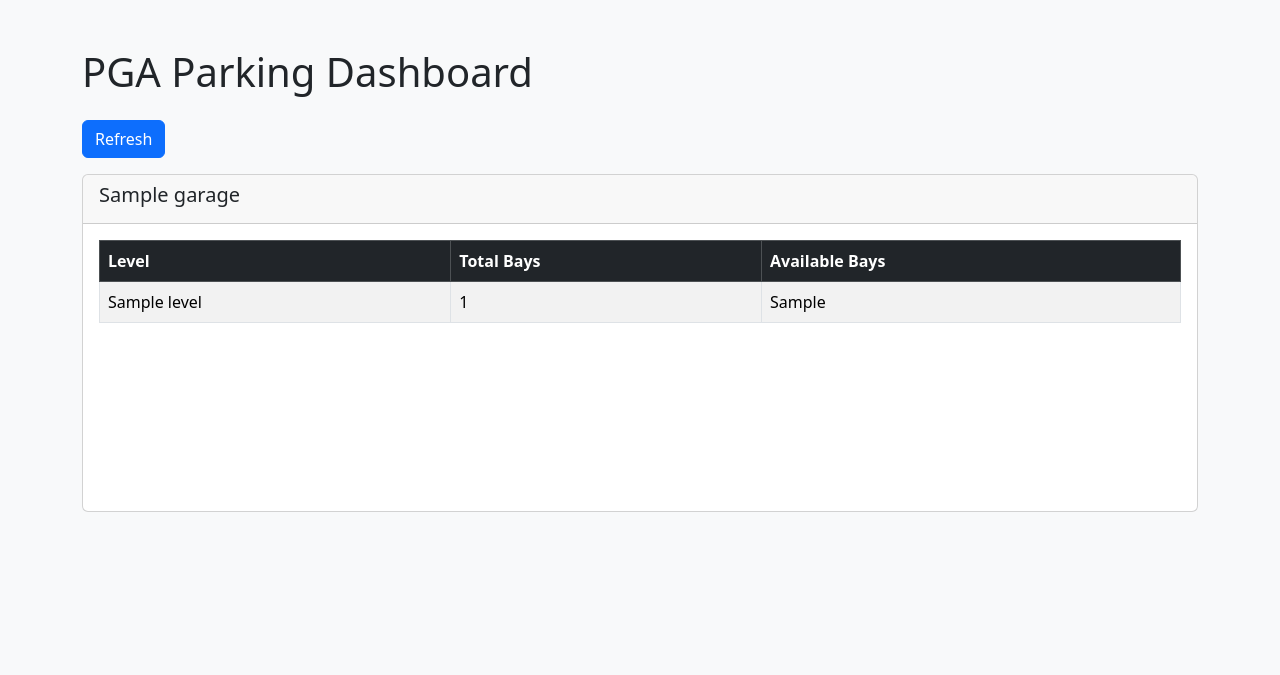
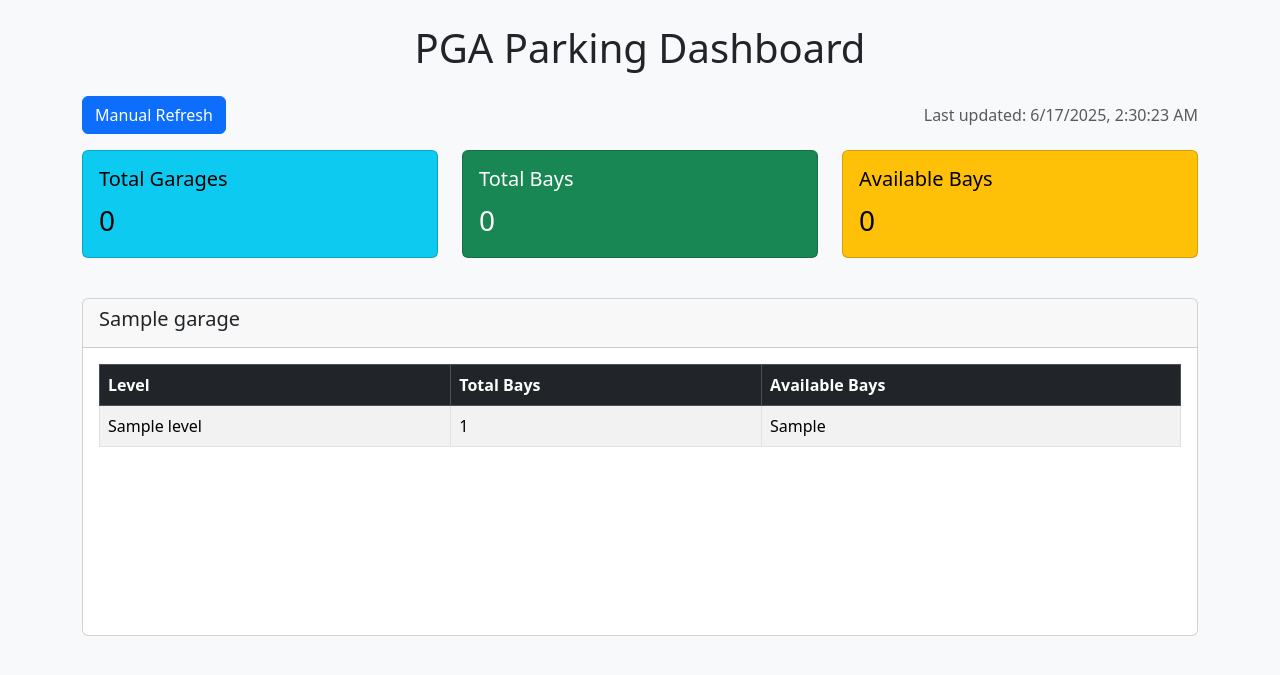
Before and after one commit to yosef-w/PGABackend, a Python web app: template templates/dashboard.html.j2 in a window 1280 px wide. Shown: the top 675 px of the page. Run offline with Jinja, Linux system fonts and the light colour scheme; the template is opened without the code that fills it: most values are stand-ins (such as "Sample title", 1, 10 or a date in 2020); a map, chart or similar area stays blank.

Commit message:
Add dashboard template and enhancements

```diff
--- a/templates/dashboard.html.j2
+++ b/templates/dashboard.html.j2
@@ -9,10 +9,44 @@
   <script src="https://cdn.jsdelivr.net/npm/chart.js"></script>
 </head>
 <body class="bg-light">
-  <div class="container mt-5">
-    <h1 class="mb-4">PGA Parking Dashboard</h1>
+  <div class="container my-4">
+    <h1 class="text-center mb-4">PGA Parking Dashboard</h1>
 
-    <button class="btn btn-primary mb-3" onclick="location.reload()">Refresh</button>
+    <div class="d-flex justify-content-between align-items-center mb-3">
+      <div>
+        <button class="btn btn-primary" onclick="location.reload()">Manual Refresh</button>
+      </div>
+      <div class="text-muted" id="last-updated">
+        Last updated: <span id="timestamp"></span>
+      </div>
+    </div>
+
+    <div class="row mb-4">
+      <div class="col-md-4">
+        <div class="card text-bg-info mb-3">
+          <div class="card-body">
+            <h5 class="card-title">Total Garages</h5>
+            <p class="card-text fs-3" id="total-garages">0</p>
+          </div>
+        </div>
+      </div>
+      <div class="col-md-4">
+        <div class="card text-bg-success mb-3">
+          <div class="card-body">
+            <h5 class="card-title">Total Bays</h5>
+            <p class="card-text fs-3" id="total-bays">0</p>
+          </div>
+        </div>
+      </div>
+      <div class="col-md-4">
+        <div class="card text-bg-warning mb-3">
+          <div class="card-body">
+            <h5 class="card-title">Available Bays</h5>
+            <p class="card-text fs-3" id="available-bays">0</p>
+          </div>
+        </div>
+      </div>
+    </div>
 
     {% for garage in data %}
       <div class="card mb-4">
@@ -46,15 +80,33 @@
   </div>
 
   <script>
-    document.addEventListener("DOMContentLoaded", function () {
     const garageData = {{ data | tojson }};
 
+    function updateSummary() {
+      let totalGarages = garageData.length;
+      let totalBays = 0;
+      let availableBays = 0;
+
+      garageData.forEach(garage => {
+        garage.levels.forEach(level => {
+          totalBays += level.total_bays;
+          availableBays += level.available_bays;
+        });
+      });
+
+      document.getElementById("total-garages").textContent = totalGarages;
+      document.getElementById("total-bays").textContent = totalBays;
+      document.getElementById("available-bays").textContent = availableBays;
+    }
+
+    function updateCharts() {
       garageData.forEach((garage, idx) => {
         const ctx = document.getElementById(`chart-${idx + 1}`).getContext('2d');
         const labels = garage.levels.map(l => l.level_name);
         const totalBays = garage.levels.map(l => l.total_bays);
         const availableBays = garage.levels.map(l => l.available_bays);
 
+        try {
           new Chart(ctx, {
             type: 'bar',
             data: {
@@ -74,6 +126,16 @@
             },
             options: {
               responsive: true,
+              plugins: {
+                tooltip: {
+                  callbacks: {
+                    label: function(context) {
+                      const val = context.raw;
+                      return `${context.dataset.label}: ${val}`;
+                    }
+                  }
+                }
+              },
               scales: {
                 y: {
                   beginAtZero: true,
@@ -82,7 +144,28 @@
               }
             }
           });
+        } catch (err) {
+          console.error("Chart rendering error:", err);
+        }
       });
+    }
+
+    function updateTimestamp() {
+      const now = new Date();
+      document.getElementById("timestamp").textContent = now.toLocaleString();
+    }
+
+    function autoRefresh(interval = 30000) {
+      setInterval(() => {
+        location.reload();
+      }, interval);
+    }
+
+    document.addEventListener("DOMContentLoaded", function () {
+      updateSummary();
+      updateCharts();
+      updateTimestamp();
+      autoRefresh();
     });
   </script>
 </body>
```
Also changed, not shown: main.py (+4 -3 lines). Lines whose indentation alone changed are shown as unchanged.
